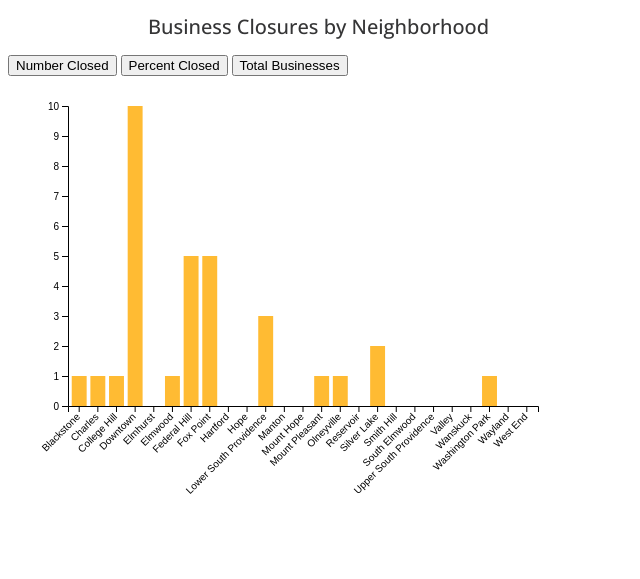
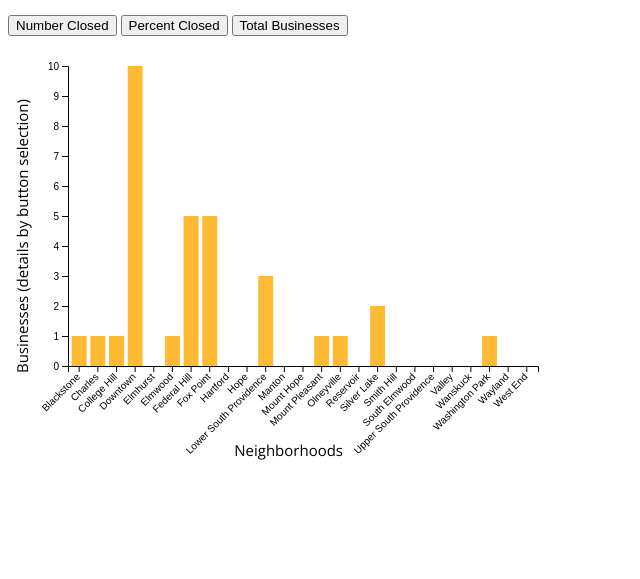
Before and after one commit to PCafferky/PCafferky.github.io, a plain HTML site: page BarChart.html in a window 1280 px wide. Shown: the whole page, without its empty margins (0-640 px from the left). Drawn offline with nearby package versions, Linux system fonts and the light colour scheme.

Commit message:
Add files via upload

```diff
--- a/BarChart.html
+++ b/BarChart.html
@@ -31,7 +31,7 @@ h3 {
 </head>
 <body>
 
-  <h1>Business Closures by Neighborhood</h1>
+  <!-- <h1>Business Closures by Neighborhood</h1> -->
 
 <h3>
 <!-- Add 2 buttons -->
@@ -94,6 +94,24 @@ function update(selectedVar) {
     y.domain([0, d3.max(data, function(d) { return +d[selectedVar] }) ]);
     yAxis.transition().duration(1000).call(d3.axisLeft(y));
 
+
+    // Add X axis label
+      svg.append("text")
+          .attr("text-anchor", "end")
+          .attr("x", width/2 + 40)
+          .attr("y", height + margin.top + 60)
+          .attr("id", "h3")
+          .text("Neighborhoods");
+
+    // Add Y axis label
+    svg.append("text")
+        .attr("text-anchor", "end")
+        .attr("transform", "rotate(-90)")
+        .attr("y", -margin.left + 20)
+        .attr("x", -margin.top - height/100 )
+        .attr("id", "h3")
+        .text("Businesses (details by button selection)");
+
     // variable u: map data to existing bars
     var u = svg.selectAll("rect")
       .data(data)
```
